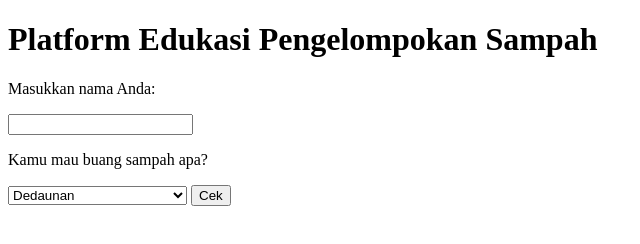
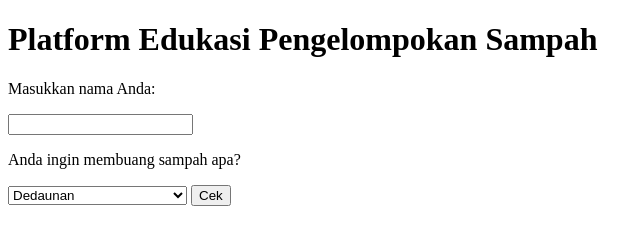
Before and after one commit to callmeauu/callmeauu, a plain HTML site: page index.html in a window 1280 px wide. Shown: the full height of the page, 0-640 px from the left. Drawn offline with Linux system fonts and the light colour scheme.

Commit message:
index.html

```diff
--- a/index.html
+++ b/index.html
@@ -9,7 +9,7 @@
     <h1>Platform Edukasi Pengelompokan Sampah</h1>
     <p>Masukkan nama Anda:</p>
     <input type="text" id="nama">
-    <p>Kamu mau buang sampah apa?</p>
+    <p>Anda ingin membuang sampah apa?</p>
     <select id="jenisSampah">
         <option value="organik">Dedaunan</option>
         <option value="organik">Sisa Sayur dan Buah</option>
```
